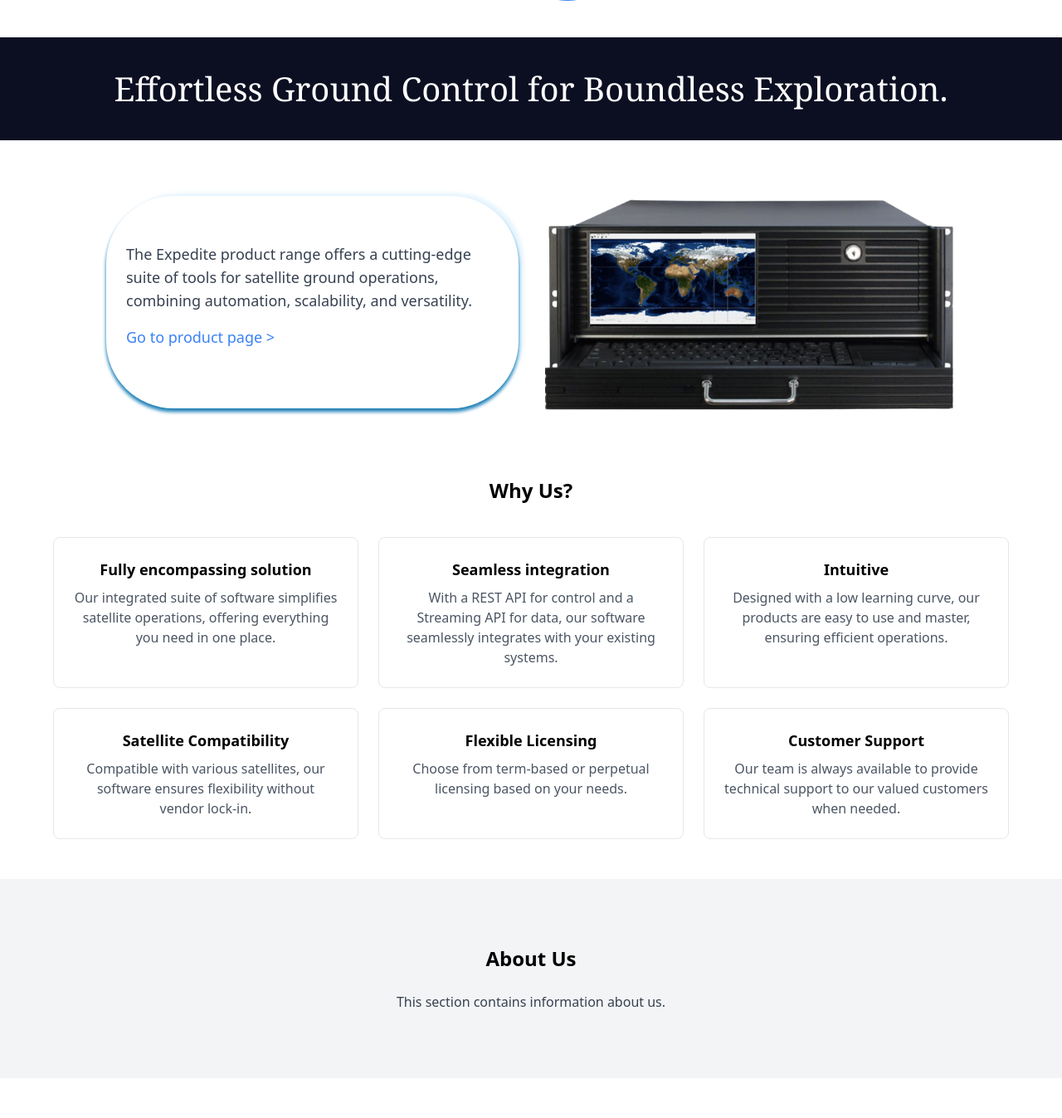
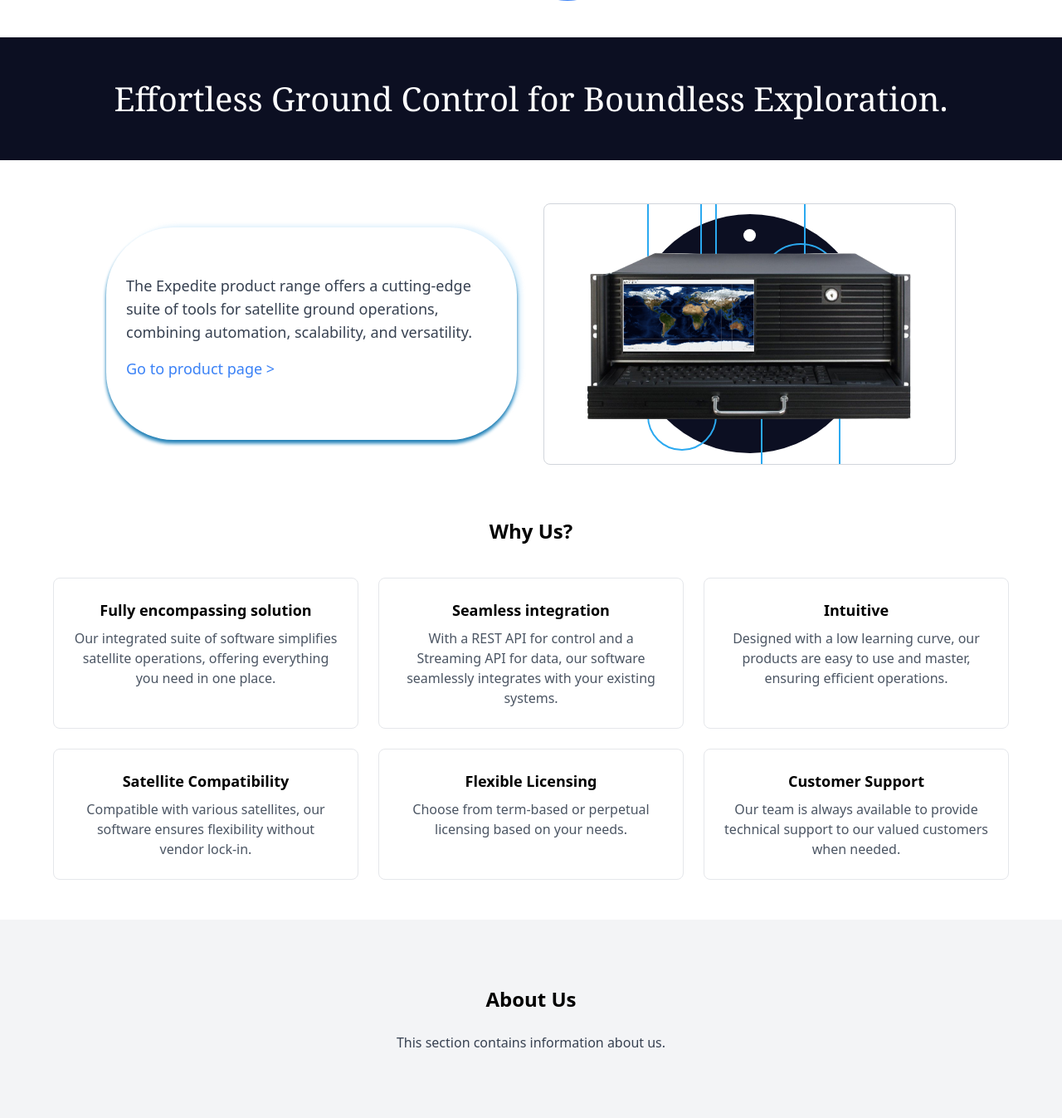
Before and after one commit to hero4barca/remos, a Django app: template project/templates/site_app/index_page.html in a window 1280 px wide. Shown: the part 1279-2626 px from the top of the page at 83% size. Run offline with Django 5.2, Linux system fonts and the light colour scheme; the template is opened without the code that fills it, so the values that code supplies are empty.

```diff
--- a/project/static/css/output.css
+++ b/project/static/css/output.css
@@ -670,12 +670,124 @@ video {
   top: 281px;
 }
 
+.bottom-\[10\%\] {
+  bottom: 10%;
+}
+
+.left-\[15\%\] {
+  left: 15%;
+}
+
+.right-0 {
+  right: 0px;
+}
+
+.top-\[10\%\] {
+  top: 10%;
+}
+
+.top-\[30\%\] {
+  top: 30%;
+}
+
+.top-\[40\%\] {
+  top: 40%;
+}
+
+.top-\[15\%\] {
+  top: 15%;
+}
+
+.top-\[5\%\] {
+  top: 5%;
+}
+
+.top-\[3\%\] {
+  top: 3%;
+}
+
+.top-\[1\%\] {
+  top: 1%;
+}
+
+.top-\[0\.2\%\] {
+  top: 0.2%;
+}
+
+.left-\[50\%\] {
+  left: 50%;
+}
+
+.top-\[40px\] {
+  top: 40px;
+}
+
+.top-\[50\%\] {
+  top: 50%;
+}
+
+.top-\[30px\] {
+  top: 30px;
+}
+
+.right-\[86px\] {
+  right: 86px;
+}
+
+.top-\[20\%\] {
+  top: 20%;
+}
+
+.left-\[35\%\] {
+  left: 35%;
+}
+
+.left-\[20\%\] {
+  left: 20%;
+}
+
+.left-\[25\%\] {
+  left: 25%;
+}
+
+.bottom-\[5\%\] {
+  bottom: 5%;
+}
+
+.left-\[30\%\] {
+  left: 30%;
+}
+
+.left-\[38\%\] {
+  left: 38%;
+}
+
+.bottom-\[40\%\] {
+  bottom: 40%;
+}
+
+.right-\[30\%\] {
+  right: 30%;
+}
+
+.right-\[28\%\] {
+  right: 28%;
+}
+
+.z-10 {
+  z-index: 10;
+}
+
 .-z-10 {
   z-index: -10;
 }
 
-.z-10 {
-  z-index: 10;
+.z-0 {
+  z-index: 0;
+}
+
+.z-20 {
+  z-index: 20;
 }
 
 .mx-auto {
@@ -721,6 +833,10 @@ video {
 
 .mt-8 {
   margin-top: 2rem;
+}
+
+.mt-1 {
+  margin-top: 0.25rem;
 }
 
 .block {
@@ -783,6 +899,38 @@ video {
   height: 66px;
 }
 
+.h-auto {
+  height: auto;
+}
+
+.h-\[120px\] {
+  height: 120px;
+}
+
+.h-\[15px\] {
+  height: 15px;
+}
+
+.h-\[350px\] {
+  height: 350px;
+}
+
+.h-\[288px\] {
+  height: 288px;
+}
+
+.h-\[325px\] {
+  height: 325px;
+}
+
+.h-\[336px\] {
+  height: 336px;
+}
+
+.h-\[293px\] {
+  height: 293px;
+}
+
 .min-h-max {
   min-height: -moz-max-content;
   min-height: max-content;
@@ -820,6 +968,34 @@ video {
   width: 657px;
 }
 
+.w-\[15px\] {
+  width: 15px;
+}
+
+.w-\[350px\] {
+  width: 350px;
+}
+
+.w-\[392px\] {
+  width: 392px;
+}
+
+.w-\[288px\] {
+  width: 288px;
+}
+
+.w-\[96px\] {
+  width: 96px;
+}
+
+.w-\[84px\] {
+  width: 84px;
+}
+
+.w-\[127px\] {
+  width: 127px;
+}
+
 .max-w-5xl {
   max-width: 64rem;
 }
@@ -842,6 +1018,11 @@ video {
 
 .-translate-x-1\/2 {
   --tw-translate-x: -50%;
+  transform: translate(var(--tw-translate-x), var(--tw-translate-y)) rotate(var(--tw-rotate)) skewX(var(--tw-skew-x)) skewY(var(--tw-skew-y)) scaleX(var(--tw-scale-x)) scaleY(var(--tw-scale-y));
+}
+
+.-translate-y-1\/2 {
+  --tw-translate-y: -50%;
   transform: translate(var(--tw-translate-x), var(--tw-translate-y)) rotate(var(--tw-rotate)) skewX(var(--tw-skew-x)) skewY(var(--tw-skew-y)) scaleX(var(--tw-scale-x)) scaleY(var(--tw-scale-y));
 }
 
@@ -893,6 +1074,10 @@ video {
   gap: 18px;
 }
 
+.overflow-hidden {
+  overflow: hidden;
+}
+
 .rounded-\[112px\] {
   border-radius: 112px;
 }
@@ -903,6 +1088,10 @@ video {
 
 .rounded-\[72px\] {
   border-radius: 72px;
+}
+
+.rounded-\[81px\] {
+  border-radius: 81px;
 }
 
 .rounded-\[96px\] {
@@ -917,17 +1106,31 @@ video {
   border-radius: 0.5rem;
 }
 
-.rounded-\[81px\] {
-  border-radius: 81px;
+.rounded-\[20px\] {
+  border-radius: 20px;
 }
 
 .border {
   border-width: 1px;
 }
 
+.border-2 {
+  border-width: 2px;
+}
+
 .border-blue-500 {
   --tw-border-opacity: 1;
   border-color: rgb(59 130 246 / var(--tw-border-opacity));
+}
+
+.border-\[\#2BA9F0\] {
+  --tw-border-opacity: 1;
+  border-color: rgb(43 169 240 / var(--tw-border-opacity));
+}
+
+.border-gray-300 {
+  --tw-border-opacity: 1;
+  border-color: rgb(209 213 219 / var(--tw-border-opacity));
 }
 
 .bg-\[\#0C0F22\] {
@@ -964,6 +1167,10 @@ video {
 
 .p-\[29px_15px_15px_15px\] {
   padding: 29px 15px 15px 15px;
+}
+
+.p-10 {
+  padding: 2.5rem;
 }
 
 .px-12 {
@@ -1024,6 +1231,21 @@ video {
 .py-\[35px\] {
   padding-top: 35px;
   padding-bottom: 35px;
+}
+
+.py-9 {
+  padding-top: 2.25rem;
+  padding-bottom: 2.25rem;
+}
+
+.py-10 {
+  padding-top: 2.5rem;
+  padding-bottom: 2.5rem;
+}
+
+.py-11 {
+  padding-top: 2.75rem;
+  padding-bottom: 2.75rem;
 }
 
 .pb-16 {
@@ -1135,6 +1357,12 @@ video {
   mix-blend-mode: multiply;
 }
 
+.shadow-lg {
+  --tw-shadow: 0 10px 15px -3px rgb(0 0 0 / 0.1), 0 4px 6px -4px rgb(0 0 0 / 0.1);
+  --tw-shadow-colored: 0 10px 15px -3px var(--tw-shadow-color), 0 4px 6px -4px var(--tw-shadow-color);
+  box-shadow: var(--tw-ring-offset-shadow, 0 0 #0000), var(--tw-ring-shadow, 0 0 #0000), var(--tw-shadow);
+}
+
 .backdrop-blur-md {
   --tw-backdrop-blur: blur(12px);
   -webkit-backdrop-filter: var(--tw-backdrop-blur) var(--tw-backdrop-brightness) var(--tw-backdrop-contrast) var(--tw-backdrop-grayscale) var(--tw-backdrop-hue-rotate) var(--tw-backdrop-invert) var(--tw-backdrop-opacity) var(--tw-backdrop-saturate) var(--tw-backdrop-sepia);
@@ -1185,8 +1413,16 @@ video {
     width: 50%;
   }
 
+  .lg\:w-\[392px\] {
+    width: 392px;
+  }
+
   .lg\:w-\[80\%\] {
     width: 80%;
+  }
+
+  .lg\:w-\[144px\] {
+    width: 144px;
   }
 
   .lg\:flex-shrink-0 {
--- a/project/templates/site_app/index_page.html
+++ b/project/templates/site_app/index_page.html
@@ -77,7 +77,7 @@
   </div>
 </section>
 
-<section class="bg-[#0C0F22] items-center justify-center py-8">
+<section class="bg-[#0C0F22] items-center justify-center py-11">
   <div class="text-white text-center font-serif text-[40px] font-normal leading-normal">
     <p>Effortless Ground Control for Boundless Exploration.</p>
   </div>
@@ -85,7 +85,7 @@
 
 <section class="bg-white py-12 px-6">
   <!-- Product Overview -->
-  <div class="max-w-5xl mx-auto flex flex-col lg:flex-row items-center gap-8 mb-16">
+  <div class="max-w-5xl mx-auto flex flex-col lg:flex-row items-center gap-8 mt-1 mb-16">
     <!-- Text Content -->
     <div class="lg:w-1/2 lg:h-[256px] bg-white rounded-[81px] mix-blend-multiply button-box-shadow p-6">
       <p class="text-lg text-gray-700 mb-4 mt-8">
@@ -97,14 +97,22 @@
       </a>
     </div>
     <!-- Image Section -->
-    <div class="lg:w-1/2 relative ">
-      <img src="{% static 'img/router.png' %}" alt="Expedite product" class="rounded-lg ">
-      <!-- Decorative Circles -->
-      <div class="absolute inset-0 flex items-center justify-center -z-10">
-        <div class="w-[300px] h-[300px] border border-blue-500 rounded-full"></div>
-        <div class="w-[200px] h-[200px] border border-blue-500 rounded-full"></div>
-      </div>
+    <div class="lg:w-1/2 relative flex justify-center items-center p-10 overflow-hidden border border-gray-300 rounded-lg">
+      <!-- Larger Ellipse (Background) -->
+      <div class="absolute bg-[#0C0F22] w-[288px] h-[288px] rounded-full z-0 top-[50%] left-[50%] transform -translate-x-1/2 -translate-y-1/2"></div>
+
+      <!-- White Small Ellipse -->
+      <div class="absolute top-[30px] bg-white w-[15px] h-[15px] rounded-full z-10"></div>
+
+      <!-- Product Image -->
+      <img src="{% static 'img/router.png' %}" alt="Expedite product" class="relative w-[392px] h-auto z-20 rounded-lg">
+
+      <!-- Decorative Rounded Rectangles -->
+      <div class="absolute w-[127px] h-[293px] border-2 border-[#2BA9F0] rounded-[72px] bottom-[40%] left-[38%] z-5"></div>
+      <div class="absolute w-[84px] h-[336px] border-2 border-[#2BA9F0] rounded-[72px] bottom-[5%] left-[25%] z-5"></div>
+      <div class="absolute w-[96px] h-[325px] border-2 border-[#2BA9F0] rounded-[72px] top-[15%] right-[28%] z-5"></div>
     </div>
+
   </div>
 
   <!-- Why Us Section -->
```
